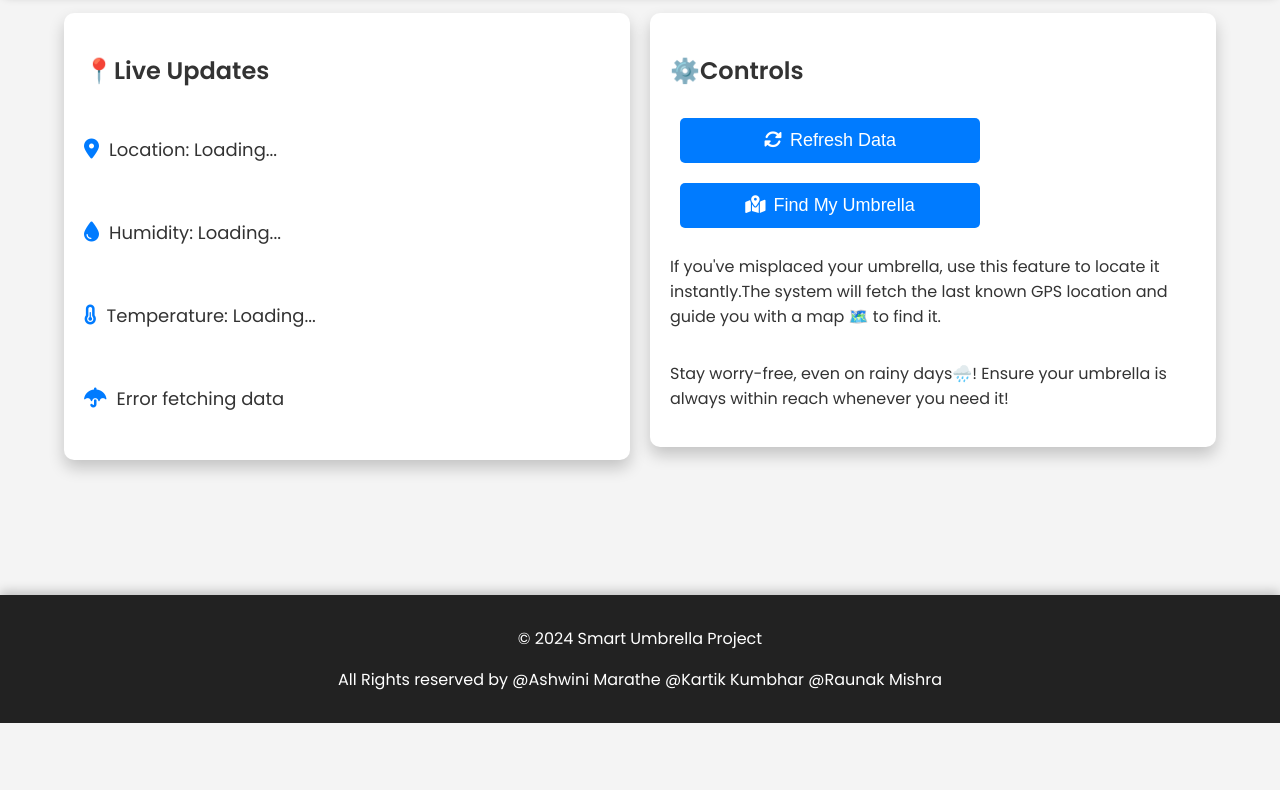
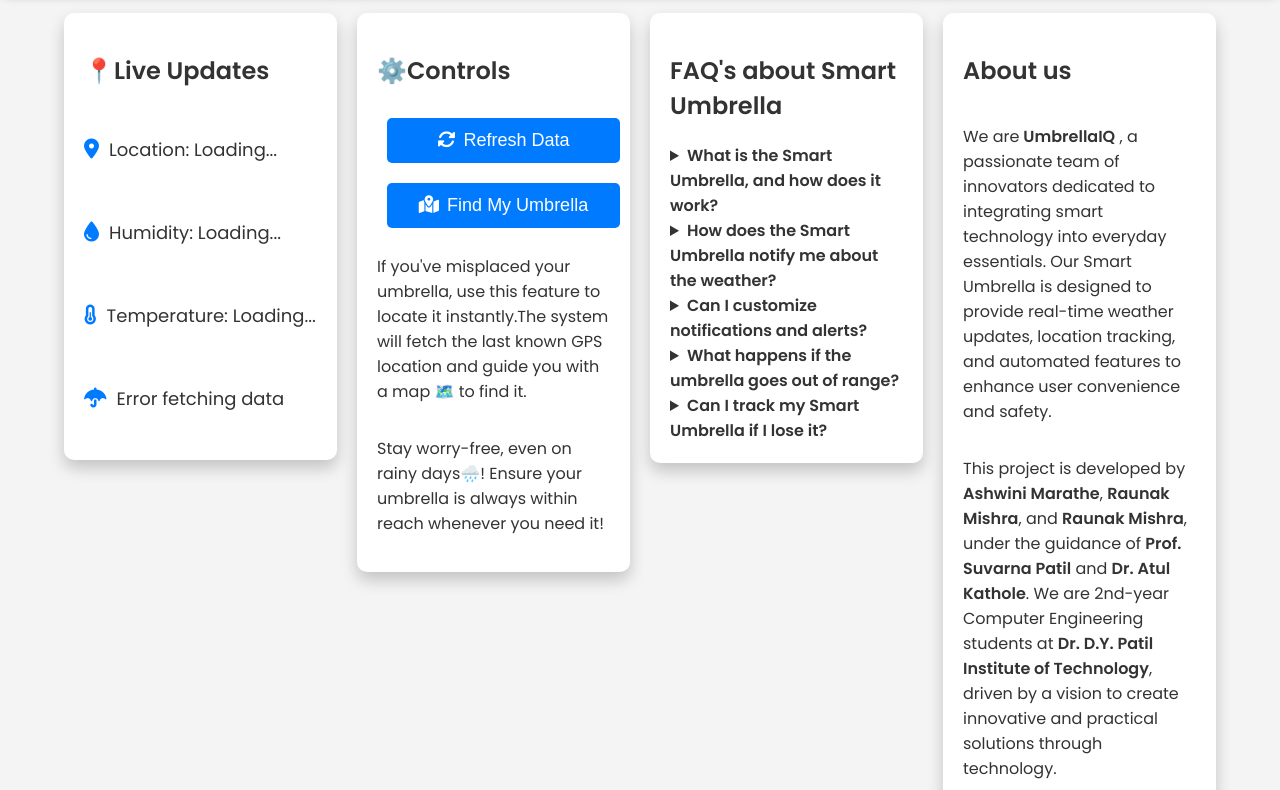
Before and after one commit to Ashwini-955/smart_umbrella, a plain HTML site: page index.html in a window 1280 px wide. Shown: the part 77-867 px from the top of the page. Before the commit the page ends 800 px from the top, so only its background shows below. Drawn offline with Linux system fonts and the light colour scheme; no server answers.

Commit message:
Update index.html

```diff
--- a/index.html
+++ b/index.html
@@ -29,6 +29,36 @@
       <p class="find-umbrella-text">If you've misplaced your umbrella, use this feature to locate it instantly.The system will fetch the last known GPS location and guide you with a map 🗺️ to find it.</p>
       <p class="find-umbrella-text">Stay worry-free, even on rainy days🌧️! Ensure your umbrella is always within reach whenever you need it! </p>
     </section>
+    <section id="why" class="card fade-in">
+      <h2>FAQ's about Smart Umbrella</h2>
+      <details>
+        <summary><b>What is the Smart Umbrella, and how does it work?</b></summary>
+        <p>The Smart Umbrella is a technology-integrated umbrella designed to provide weather alerts, location tracking, and automation. It connects to the internet via Wi-Fi, Bluetooth, or GSM to send notifications and track its location. It also includes smart sensors to monitor environmental conditions. The umbrella enhances convenience by reminding users to carry it when rain is predicted.</p>
+      </details>
+      <details>
+        <summary><b>How does the Smart Umbrella notify me about the weather?</b></summary>
+        <p>The Smart Umbrella syncs with weather services to check daily forecasts. It sends alerts via email or a website, informing users if rain is expected. In the morning, it can provide a summary of the day's weather to help users plan accordingly. If rain is detected, it can also send real-time notifications to remind users to take the umbrella.</p>
+      </details>
+      <details>
+        <summary><b>Can I customize notifications and alerts?</b></summary>
+        <p>Yes, users can customize weather notifications, tracking alerts, and smart reminders based on their preferences. Through the website or app, they can adjust how often they receive updates. Alerts can be sent via email, app notifications, or SMS, depending on connectivity. Users can also enable or disable specific features based on their needs.</p>
+      </details>
+      <details>
+        <summary><b>What happens if the umbrella goes out of range?</b></summary>
+        <p>If the umbrella moves out of the connected device’s range, it saves the last known location using GPS and Wi-Fi. An alert is sent via Google Firebase, notifying the user of where it was last detected. This feature helps users track down their umbrella even if it's lost in a different location. Additionally, the umbrella reconnects automatically when back in range.</p>
+      </details>
+      <details>
+        <summary><b>Can I track my Smart Umbrella if I lose it?</b></summary>
+        <p>Yes, the umbrella includes a ‘Find My Umbrella’ feature for real-time location tracking. It uses GPS, Wi-Fi, and Bluetooth to determine its location and display it on a map via a website or mobile app. If the umbrella is misplaced nearby, Bluetooth tracking helps locate it precisely. For long distances, it shows the last known location before disconnection</p>
+      </details>
+      </section>
+
+      <section id="aboutus" class="card fade-in">
+        <h2>About us </h2>
+        <p>We are<b> UmbrellaIQ</b> , a passionate team of innovators dedicated to integrating smart technology into everyday essentials. Our Smart Umbrella is designed to provide real-time weather updates, location tracking, and automated features to enhance user convenience and safety.</p>
+        <p>This project is developed by <b>Ashwini Marathe</b>, <b>Raunak Mishra</b>, and <b>Raunak Mishra</b>, under the guidance of <b>Prof. Suvarna Patil</b> and <b>Dr. Atul Kathole</b>. We are 2nd-year Computer Engineering students at <b>Dr. D.Y. Patil Institute of Technology</b>, driven by a vision to create innovative and practical solutions through technology.</p>
+        <p>With a focus on IoT, AI, and sustainable energy, we aim to redefine how everyday objects interact with users. Our smart umbrella ensures that you stay informed, protected, and connected, no matter the weather.</p>
+      </section>
   </main>
   <footer>
     <p>© 2024 Smart Umbrella Project</p>
```
